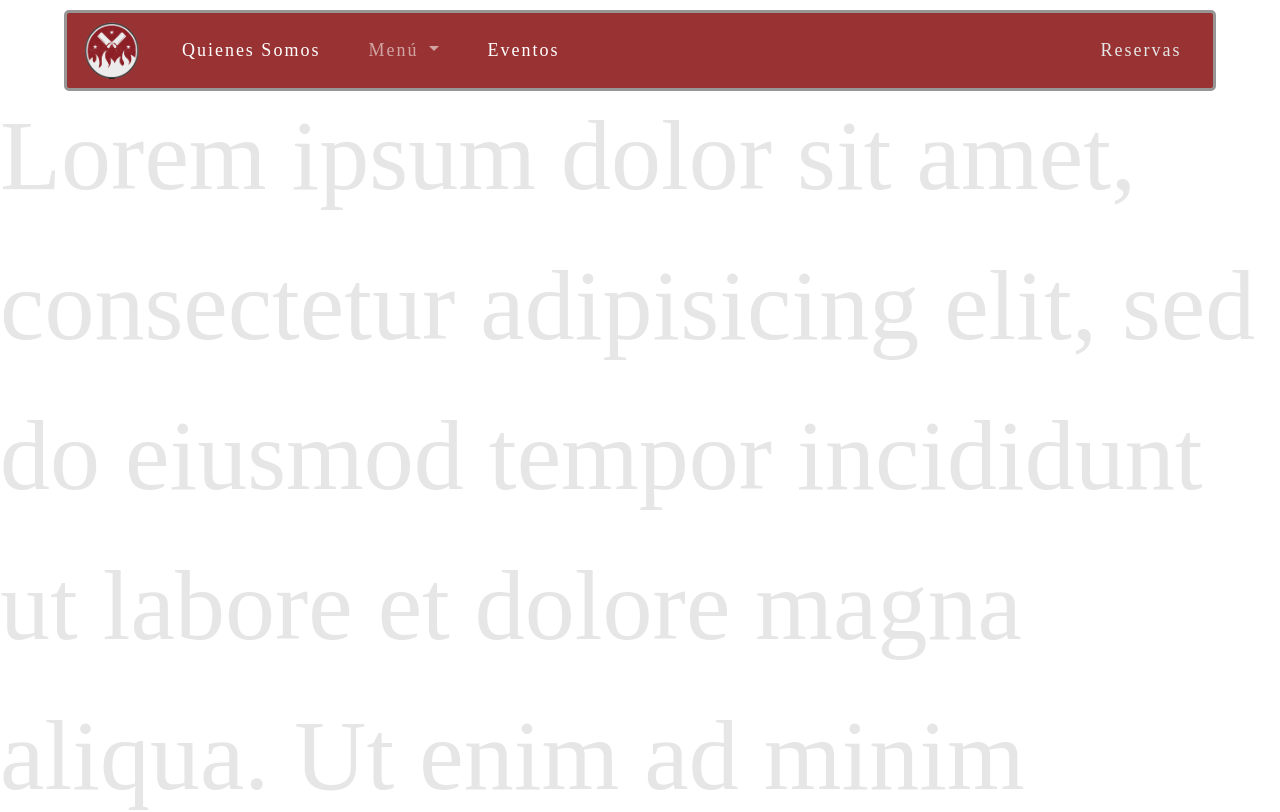
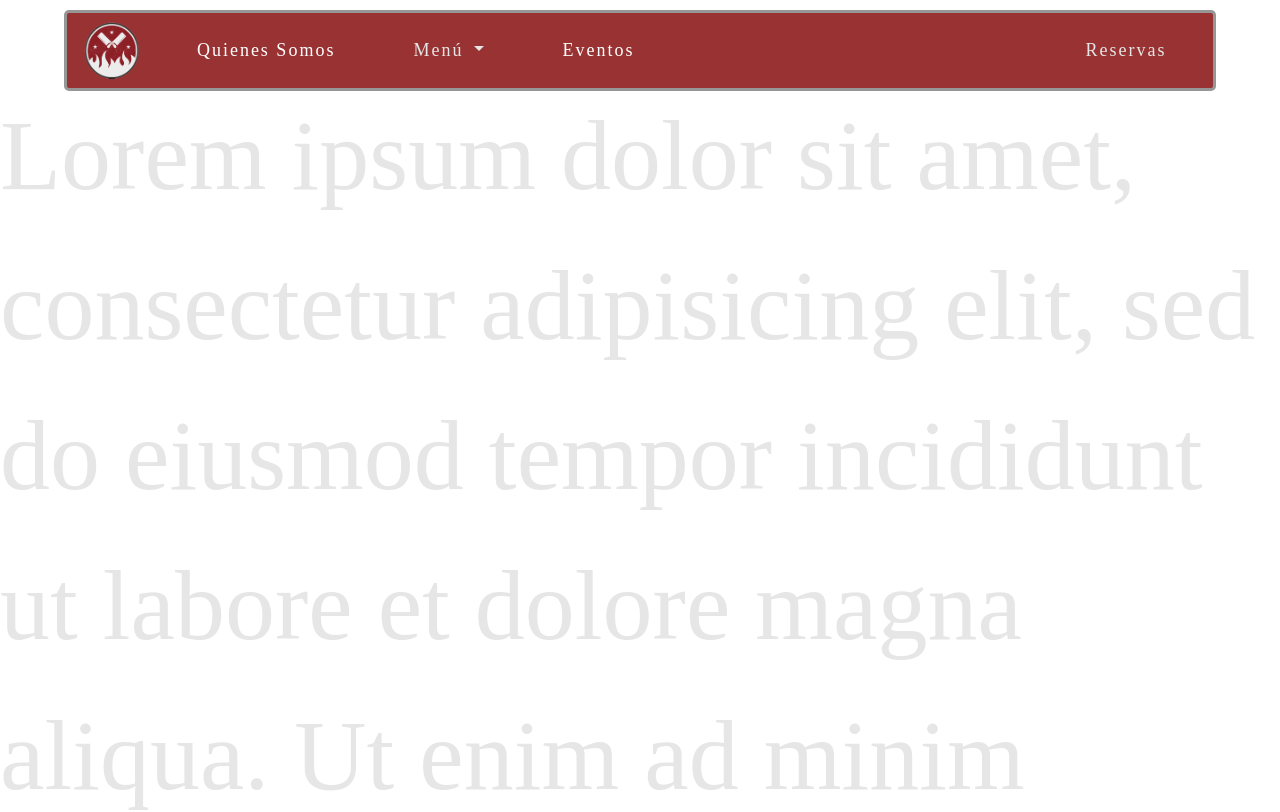
Before and after one commit to JuanGuercetti/PFJuanGuercetti, a plain HTML site: page pruebaNav.html in a window 1280 px wide. Shown: the top 812 px of the page. Drawn offline with nearby package versions, Linux system fonts and the light colour scheme.

Commit message:
Commit previo a insertar nav nuevo

```diff
--- a/css/prova.css
+++ b/css/prova.css
@@ -41,17 +41,32 @@
 .navbar-nav {
 	width: 100%;
 }
-.nav-item {
+.nav-item, .nav-item a {
 	display: inline;
 	margin: 0 15px;
 	letter-spacing: 2px;
-	text-align: center;
+	border-radius: 5px;
+	color: rgb(230, 230, 230);
+	text-decoration: none;
 }
 
+.nav-item:hover{
+	background-color: rgb(40, 40, 40,.5);
+}
+
+.nav-link {
+	color: rgb(230, 230, 230);
+}
 .dropdown-menu {
 	background: rgba(128, 0, 0, .8);
 	border: solid 3px rgb(150, 150, 150);
 	border-radius: 5px;
+}
+.dropdown-item {
+	color: rgb(230, 230, 230);
+}
+.dropdown-item:hover{
+	background-color: rgb(40, 40, 40,.5);
 }
 
 
--- a/pruebaNav.html
+++ b/pruebaNav.html
@@ -13,7 +13,7 @@
 
 <nav class="navbar navbar-expand-sm" data-bs-theme="dark">
   <div class="container-fluid">
-    <a class="navbar-brand" href="#"><img class="nav-logo" src="./assets/img/favicon1.png"></a>
+    <a class="navbar-brand" href="./index.html"><img class="nav-logo" src="./assets/img/favicon1.png"></a>
 
     <!-- Button y Span son para el responsive mobile -->
     <button class="navbar-toggler" type="button" data-bs-toggle="collapse" data-bs-target="#navbarSupportedContent" aria-controls="navbarSupportedContent" aria-expanded="false" aria-label="Toggle navigation">
@@ -23,10 +23,10 @@
     <div class="collapse navbar-collapse">
       <ul class="navbar-nav">
         <li class="nav-item">
-          <a class="nav-link active" href="#">Quienes Somos</a>
+          <a class="nav-link active" href="./pages/quienessomos.html">Quienes Somos</a>
         </li>
         <li class="nav-item dropdown">
-          <a class="nav-link dropdown-toggle" href="#" role="button" data-bs-toggle="dropdown" aria-expanded="false">
+          <a class="nav-link dropdown-toggle" href="./pages/menu.html" role="button" data-bs-toggle="dropdown" aria-expanded="false">
             Menú
           </a>
           <ul class="dropdown-menu">
@@ -37,10 +37,10 @@
           </ul>
         </li>
         <li class="nav-item">
-          <a class="nav-link active" href="#">Eventos</a>
+          <a class="nav-link active" href="./pages/eventos.html">Eventos</a>
         </li>
       </ul>
-      <span class="nav-item">Reservas</span>
+      <span class="nav-item"><a href="./pages/reservas.html">Reservas</a></span>
 
     </div>
   </div>
```
Also changed, not shown: index.html (+1 -1 lines).
